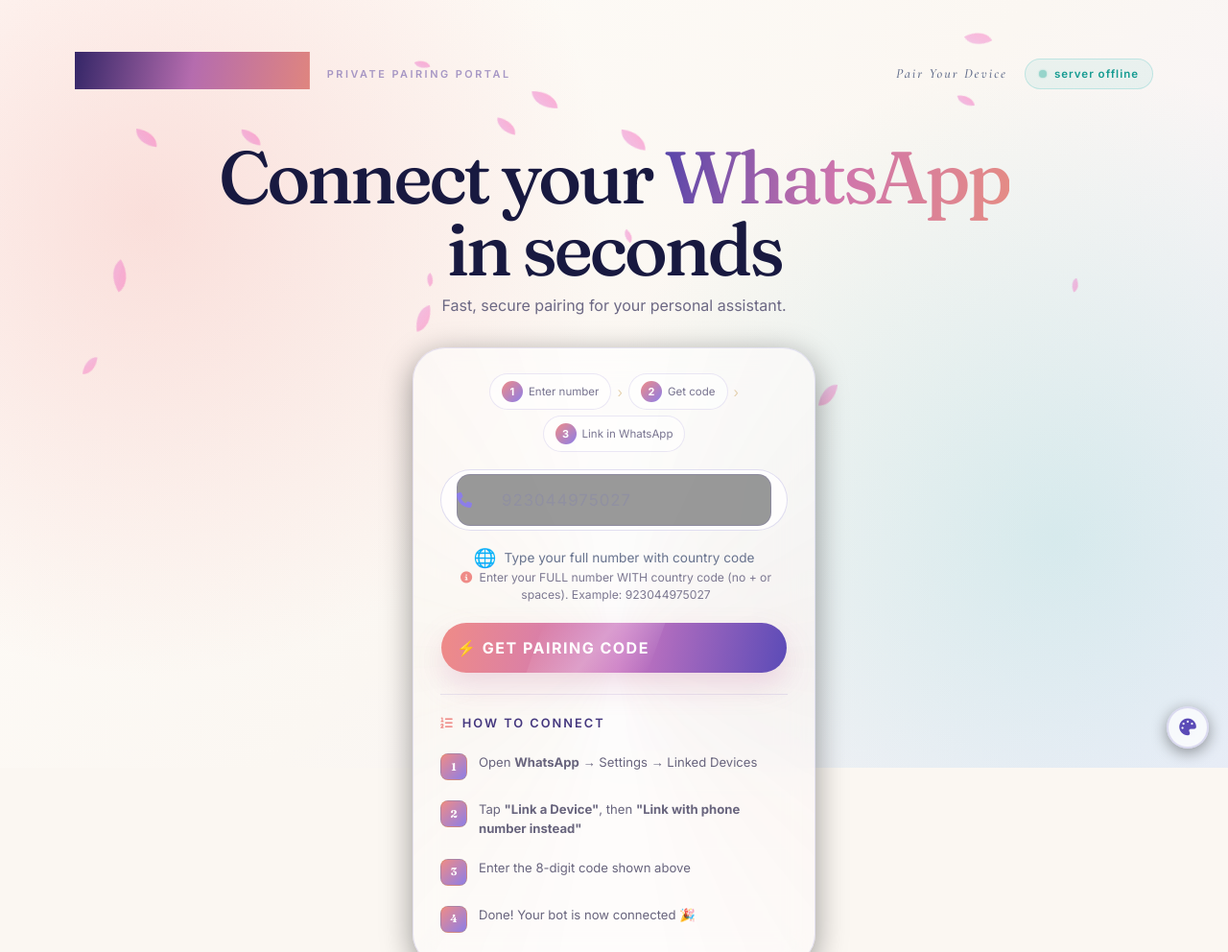
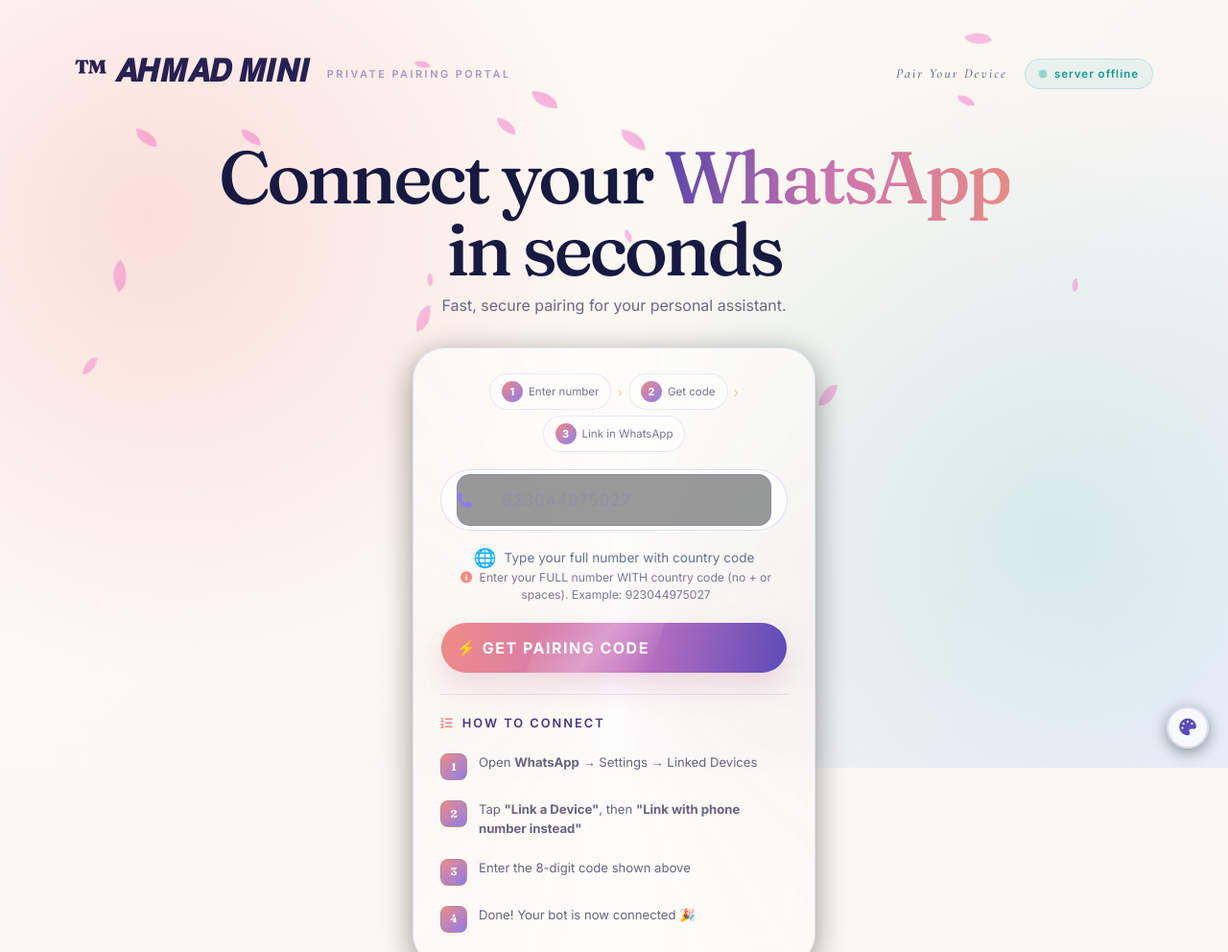
Before and after one commit to usamile269/MANUS-MINI-FINAL, a website: page pair.html in a window 1280 px wide. Shown: the top 992 px of the page at 96% size. Drawn offline with nearby package versions, Linux system fonts and the light colour scheme; no server answers.

Commit message:
Fix Railway pairing brand visibility

```diff
--- a/pair.html
+++ b/pair.html
@@ -1653,7 +1653,7 @@
 .background-image-layer::after { background:rgba(255,250,245,.46); }
 .main-wrap { min-height:100vh; max-width:1180px; margin:0 auto; padding:54px 28px 34px; justify-content:flex-start; }
 .brand-section { width:100%; display:flex; align-items:center; gap:18px; text-align:left; margin:0 0 26px; position:relative; z-index:4; }
-.bot-name { font-family:'Fraunces',serif; font-size:clamp(1.35rem,3vw,2rem); letter-spacing:.5px; background:linear-gradient(100deg,#342667,#b56cae,#df857f); }
+.bot-name { font-family:'Fraunces',serif; font-size:clamp(1.35rem,3vw,2rem); letter-spacing:.5px; background:none !important; -webkit-text-fill-color:#282052 !important; color:#282052 !important; }
 .brand-eyebrow { margin:0; color:#8a79b7; letter-spacing:2.5px; }
 .tagline { margin:0 0 0 auto; color:#5d6988; font-size:.88rem; }
 .status-pill { margin:0; padding:8px 14px; background:rgba(100,201,198,.11); border:1px solid rgba(100,201,198,.32); color:#149b91; }
```
